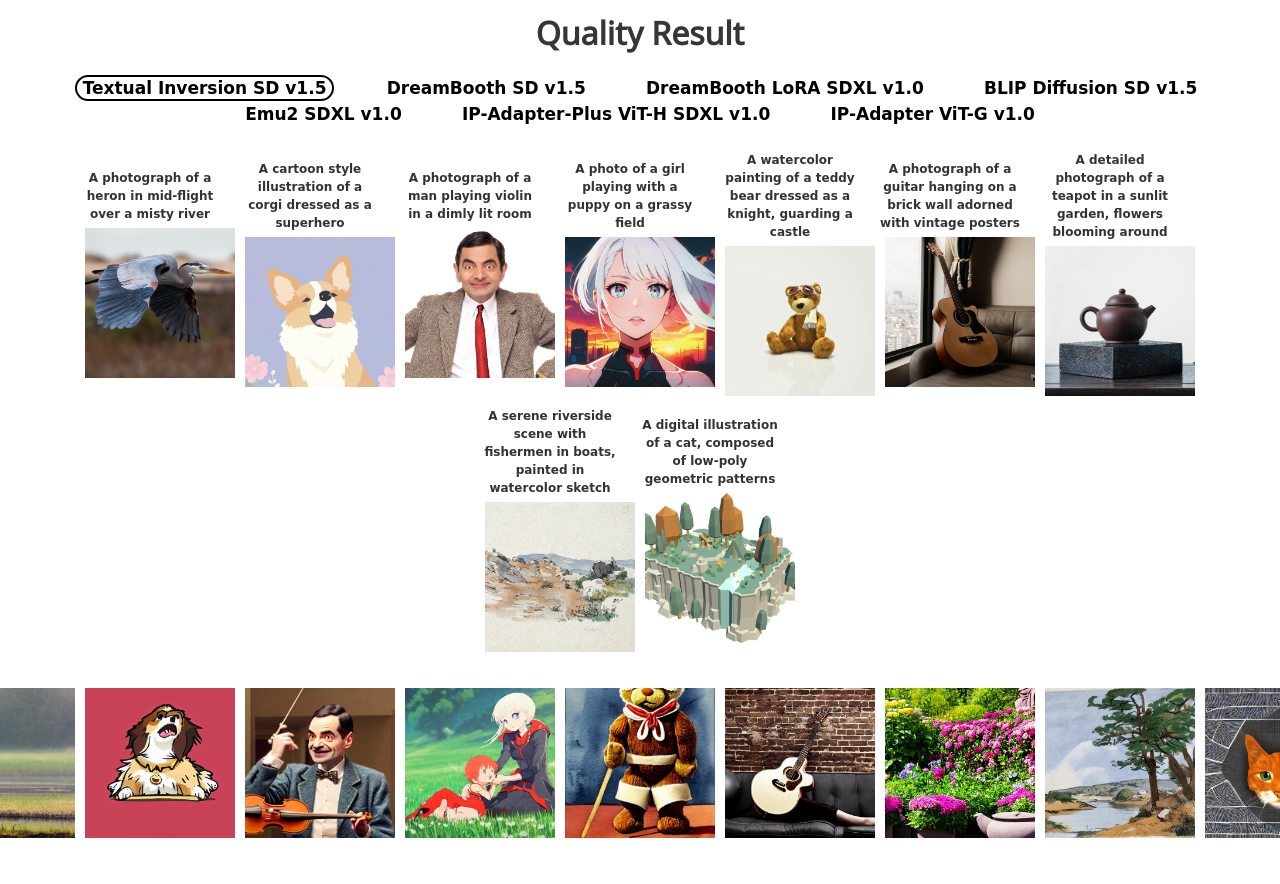
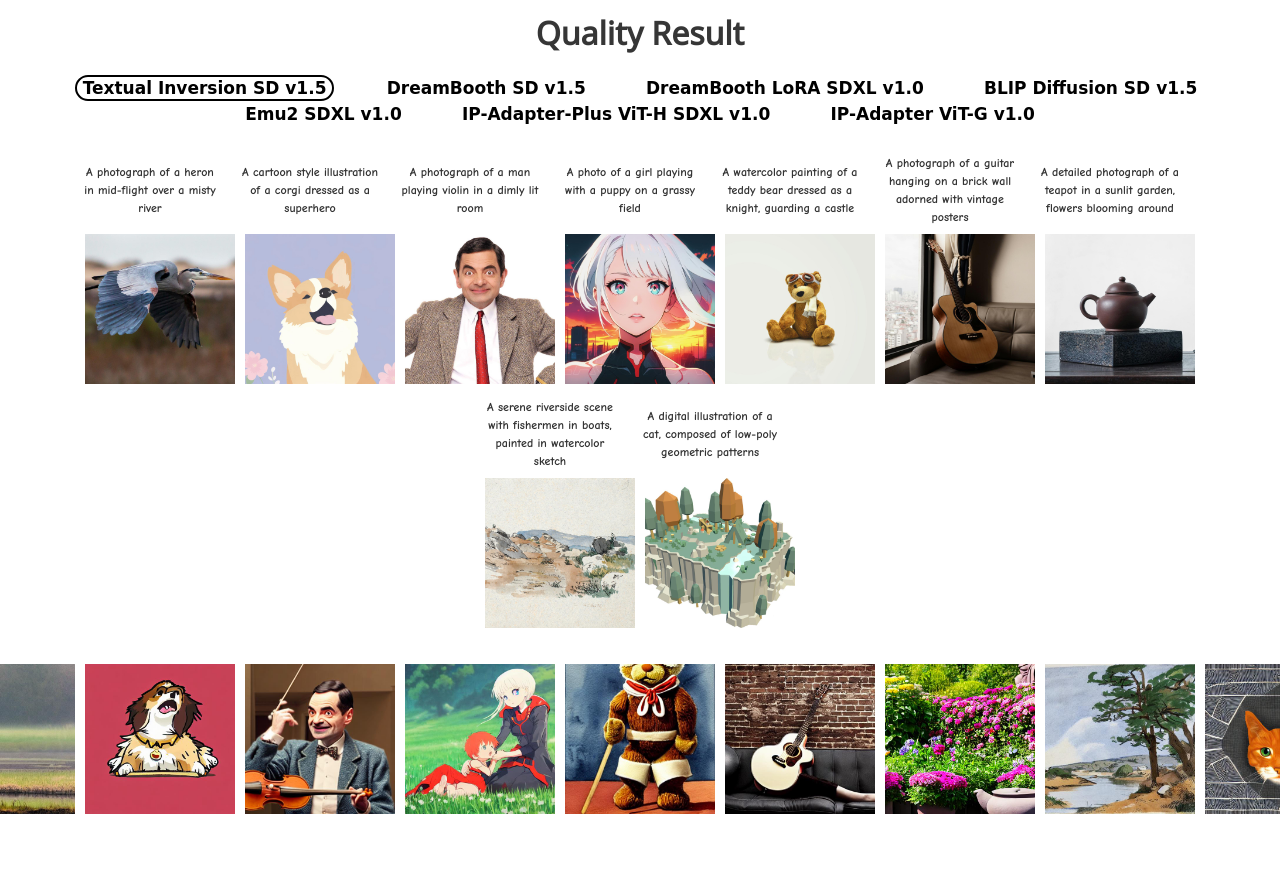
Before and after one commit to dreambenchplus/dreambenchplus.github.io, a plain HTML site: page index.html in a window 1280 px wide. Shown: the part 2592-3476 px from the top of the page. Drawn offline with nearby package versions, Linux system fonts and the light colour scheme; some icons are missing; a web font is replaced by a local one.

Commit message:
center align text

```diff
--- a/static/css/index.css
+++ b/static/css/index.css
@@ -165,12 +165,17 @@ body {
 }
 
 .reference-caption {
-  font-family: cursive;
+  font-family: Comic Sans MS;
   font-weight: bold;
   font-size: 12px;
   color: #333;
   word-wrap: break-word;
   max-width: 140px;
+  display: flex;
+  height: 78px;
+  align-items: center;
+  justify-content: center;
+  text-align: center;
 }
 
 .image-button {
```
